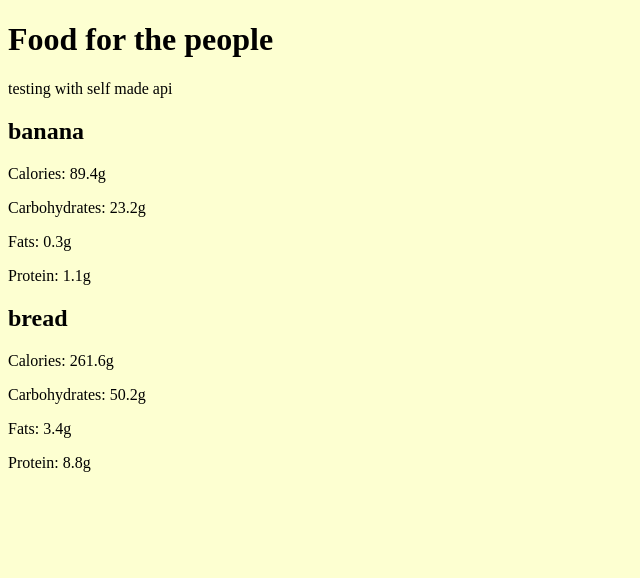
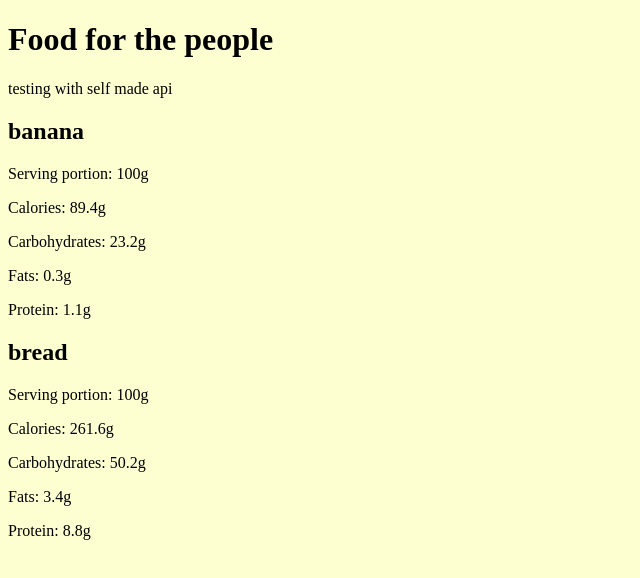
Before and after one commit to ArminasStrolys/react-tietoevry, a React (Create React App) app: page / in a window 1280 px wide. Shown: the top 578 px of the page, without its empty margins (0-640 px from the left). Built offline with nearby package versions, Linux system fonts and the light colour scheme.

Commit message:
A small addition

```diff
--- a/src/components/dish/dish.jsx
+++ b/src/components/dish/dish.jsx
@@ -3,7 +3,8 @@ import React from "react";
 const Dish = (props) => {
   return (
     <div>
-    <h2>{props.title}</h2>
+      <h2>{props.title}</h2>
+      <p>Serving portion: {props.serving}g</p>
       <p>Calories: {props.calories}g</p>
       <p>Carbohydrates: {props.carbs}g</p>
       <p>Fats: {props.fats}g</p>
--- a/src/components/dishes/dishes.jsx
+++ b/src/components/dishes/dishes.jsx
@@ -17,6 +17,7 @@ const Dishes = () => {
     <div>
       {data.map((item) => (
         <Dish
+        serving={item.servingSize}
         title={item.title}
         key={item.id}
         calories={item.nutrition.calories}
```
